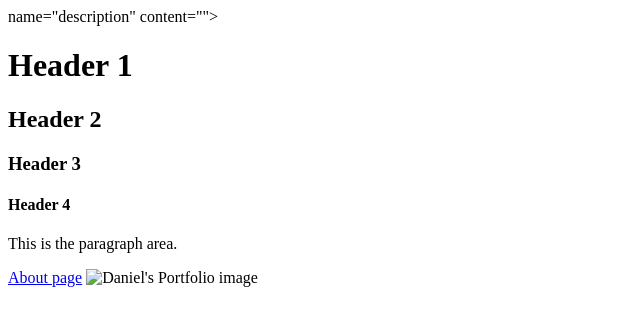
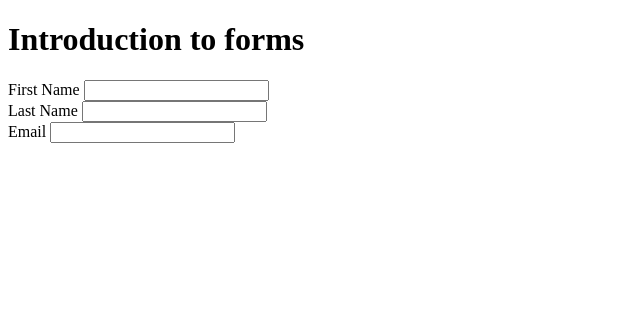
Before and after one commit to 19-dani21/CodeLab-Introduction-to-web, a plain HTML site: page index.html in a window 1280 px wide. Shown: the whole page, without its empty margins (0-640 px from the left). Drawn offline with Linux system fonts and the light colour scheme.

Commit message:
adding form to a web

```diff
--- a/index.html
+++ b/index.html
@@ -3,19 +3,28 @@
 <head>
     <meta charset="UTF-8">
     <meta name="viewport" content="width=device-width, initial-scale=1.0">
-    <meta>name="description" content="">
-    <title>About Page</title>
+    <title>git</title>
 </head>
 <body>
-    <h1>Header 1</h1>
-    <h2>Header 2</h2>
-    <h3>Header 3</h3>
-    <h4>Header 4</h4>
+    <h1> Introduction to forms</h1>
 
-    <p>This is the paragraph area.</p>
 
-    <a href="about.html">About page</a>
+    <form action="submit.php" method="POST">
+        <div>
+            <label for="fname">First Name</label>
+            <input type="text" id="fname" name="fname">
+        </div>
+        <div>
+            <label for="lname">Last Name</label>
+            <input type="text" id="lname" name="lname">
+        </div>
+        <div>
+            <label for="email">Email</label>
+            <input type="email" id="email" name="email">
+        </div>
+    </form>
 
-    <img src="images/" alt="Daniel's Portfolio image">
+
+
 </body>
 </html>
```
